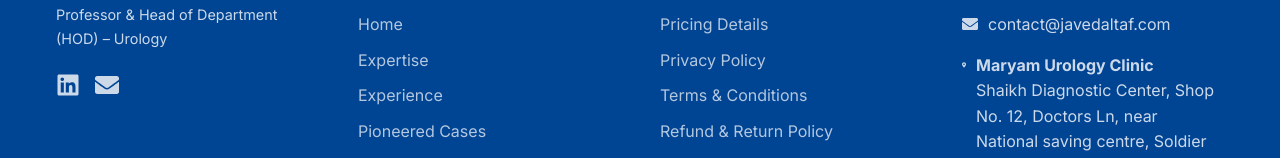
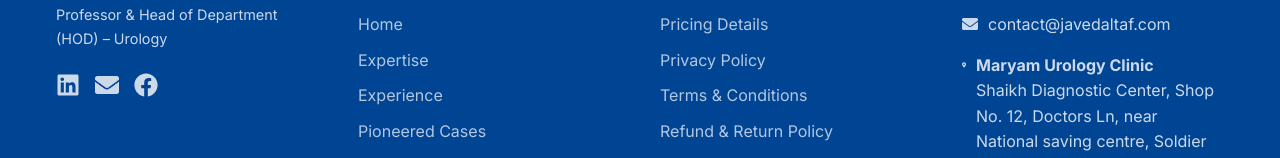
Before and after one commit to M-Nabeegh/altafwebsite, a React (Vite) app: page /admin in a window 1280 px wide. Shown: the part 889-1047 px from the top of the page. Built offline with nearby package versions, Linux system fonts and the light colour scheme.

Commit message:
add Facebook link to footer

```diff
--- a/src/components/Footer.jsx
+++ b/src/components/Footer.jsx
@@ -1,6 +1,6 @@
 import React from 'react';
 import { doctorProfile, navLinks } from '../data/content';
-import { FaLinkedin, FaEnvelope, FaMapMarkerAlt, FaPhoneAlt } from 'react-icons/fa';
+import { FaFacebook, FaLinkedin, FaEnvelope, FaMapMarkerAlt, FaPhoneAlt } from 'react-icons/fa';
 import { Link } from 'react-router-dom';
 
 const Footer = () => {
@@ -15,6 +15,7 @@ const Footer = () => {
             <div className="social-links">
               <a href={doctorProfile.linkedin} target="_blank" rel="noopener noreferrer" aria-label="LinkedIn Profile"><FaLinkedin /></a>
               <a href={`mailto:${doctorProfile.email}`} aria-label="Send Email"><FaEnvelope /></a>
+              <a href={doctorProfile.facebook} target="_blank" rel="noopener noreferrer" aria-label="Facebook Profile"><FaFacebook /></a>
             </div>
           </div>
 
--- a/src/data/content.js
+++ b/src/data/content.js
@@ -17,6 +17,7 @@ export const doctorProfile = {
     address: "Shaikh Diagnostic Center, Shop No. 12, Doctors Ln, near National saving centre, Soldier Bazaar Doctors Colony, Hyderabad, 71000",
     googleMapsLink: "https://maps.app.goo.gl/nJHtdjinFnBd6QqP6",
     linkedin: "https://www.linkedin.com/in/drjavedaltaf",
+    facebook: "https://www.facebook.com/DrJavedAltaf",
     bookingFee: "Rs. 4,000"
 };
 
```
